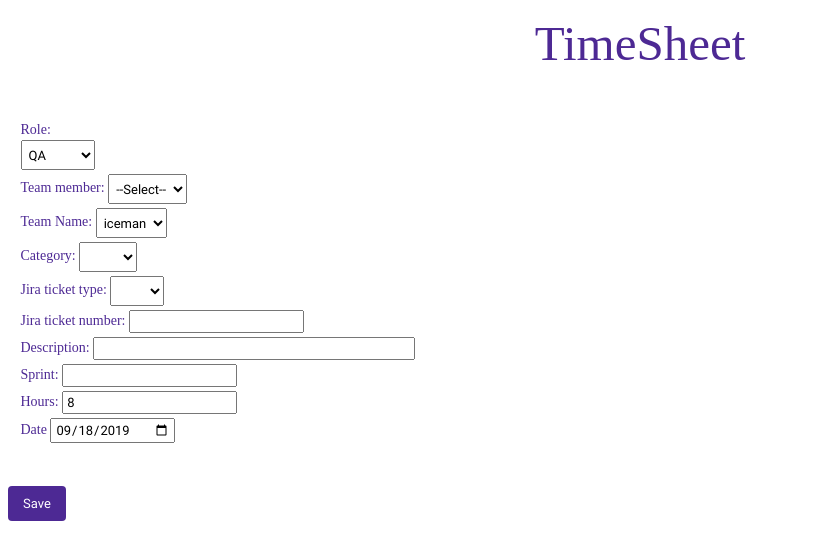
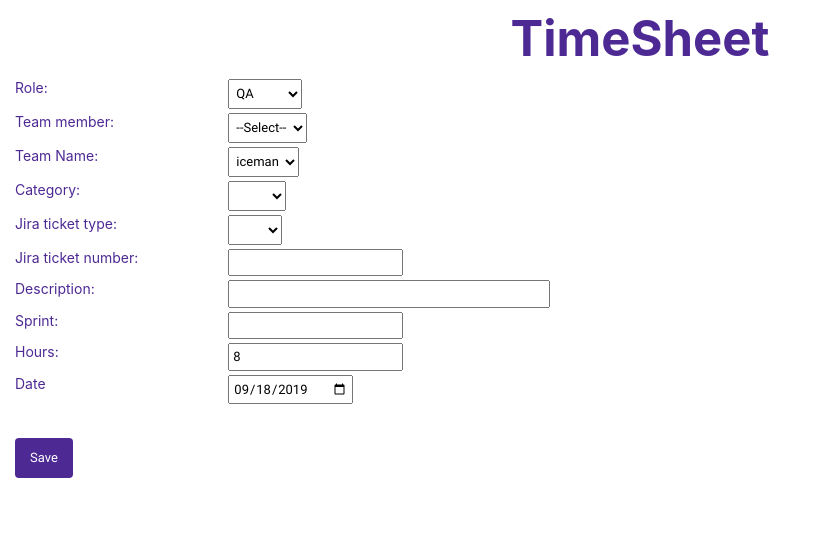
Before and after one commit to vibhash1083/timesheets, a Django app: page /home in a window 1280 px wide. Shown: the top 560 px of the page, without its empty margins (0-824 px from the left). Run offline with Django 3.2, Linux system fonts and the light colour scheme; some libraries are stand-ins or nearby versions.

Commit message:
Done 90%

```diff
--- a/core/views.py
+++ b/core/views.py
@@ -7,6 +7,7 @@ class ExcelPageView(TemplateView):
 
 
 import xlwt
+import xlrd
 from django.http import HttpResponse
 from core.models import Task, Role, Member, Category
 
@@ -17,29 +18,57 @@ def export_xls(request):
 
     wb = xlwt.Workbook(encoding='utf-8')
     sheets = Role.objects.all()
+    mylist =[]
+    for sheet in sheets:
+        mylist.append(sheet.role_name)
+    mysheets=list(dict.fromkeys(mylist))
+    # print(mysheets)
+    # style = xlwt.XFStyle()
+    # pattern = xlwt.Pattern()
+    # pattern.pattern = xlwt.Pattern.SOLID_PATTERN
+    # pattern.pattern_fore_colour = xlwt.Style.colour_map['dark_purple']
+    # style.pattern = pattern
+
+    # fmt = xlwt.Style.easyxf("""
+    #     font: name Arial;
+    #     borders: left thick, right thick, top thick, bottom thick;
+    #     pattern: pattern solid, fore_colour red;
+    #     """, num_format_str='YYYY-MM-DD')
+
+    for sheet in mysheets:
+
+        ws = wb.add_sheet(sheet)
+        row_num = 0
+        # fmt = xlwt.Style.easyxf("""
+        #     font: name Calibri;
+        #     borders: left thick, right thick, top thick, bottom thick;
+        #     pattern: pattern solid, fore_colour black;
+        #     height :
+        #     """, num_format_str='YYYY-MM-DD')
+        font_style1 = xlwt.Style.easyxf('font: name Calibri, bold on, height 180,color black; pattern: pattern solid, fore_colour yellow; border: top_color black, bottom_color black, right_color black, left_color black ;')
+
+        # font_style = xlwt.XFStyle()
+        # font_style.font.bold = True
+
+        columns = ['Jira Ticket Type', 'Description', 'Sprints/Releases', 'Team Member', 'Category', 'Hours', 'Week', ]
+
+        for col_num in range(len(columns)):
+            ws.write(row_num, col_num, columns[col_num], font_style1)
+
+        # font_style = xlwt.XFStyle()
+            font_style2 = xlwt.Style.easyxf('font: name Calibri, height 180; border: top_color black, bottom_color black, right_color black, left_color black;')
 
     for sheet in sheets:
-        ws = wb.add_sheet(sheet.role_name)
-        row_num = 0
+        # row_num = 0
 
-        font_style = xlwt.XFStyle()
-        font_style.font.bold = True
-
-        columns = ['Jira Ticket', 'Description', 'Sprints/Releases', 'Team Member', 'Category', 'Hours', 'Week', ]
-
-        for col_num in range(len(columns)):
-            ws.write(row_num, col_num, columns[col_num], font_style)
-
-        font_style = xlwt.XFStyle()
-
-    for sheet in sheets:
-        row_num = 0
         ws = wb.get_sheet(sheet.role_name)
-        rows = Task.objects.filter(role=sheet).values_list('jira_ticket', 'description', 'sprint', 'team_member','category','hours','week')
+        row_num=len(ws._Worksheet__rows)
+        print(row_num)
+        rows = Task.objects.filter(role=sheet).values_list('jira_ticket_type', 'description', 'sprint', 'team_name','category','hours','date')
         for row in rows:
-            row_num += 1
+            # row_num += 1
             for col_num in range(len(row)):
-                ws.write(row_num, col_num, row[col_num], font_style)
+                ws.write(row_num, col_num, row[col_num], font_style2)
 
     wb.save(response)
 
--- a/templates/basic.html
+++ b/templates/basic.html
@@ -1,20 +1,28 @@
 {% load static %}
 <html lang="en-us">
 <head>
+    <!-- Latest compiled and minified CSS -->
+    <link rel="stylesheet" href="https://maxcdn.bootstrapcdn.com/bootstrap/4.3.1/css/bootstrap.min.css">
+
+    <!-- jQuery library -->
+    <script src="https://ajax.googleapis.com/ajax/libs/jquery/3.4.1/jquery.min.js"></script>
+
     <link rel="stylesheet" type="text/css" href="{% static 'css/base.css' %}">
     <link rel="stylesheet" type="text/css" href="{% static 'css/form.css' %}">
 </head>
 <body class=" app-core model-field change-form" >
  <p class="font-weight-bold h1" style="text-align:center; color:#4D2994; font-size: 350%;">TimeSheet</p>
-    <div id="content-main" style="color:#4D2994">
-    <form  action="{% url 'save' %}"method="post">
+    <div id="content-main" style="color:#4D2994" class="container-fluid">
+    <form  class="form-horizontal" action="{% url 'save' %}"method="post">
         {% csrf_token %}
         {{task_form.as_p}}
         <fieldset class="module aligned ">
-            <div class="form-row field-role">
-                <div>
-                    <label class="required" for="id_role">Role:</label>
-                    <div class="related-widget-wrapper">
+            <!--<div class="form-row field-role">-->
+                <div class="row">
+                    <div class="col-2">
+                    <label  for="id_role">Role:</label>
+                        </div>
+                    <div class="col-10">
                         <select name="role_name" required="" id="id_role" onchange="javascript: dynamicdropdown(this.options[this.selectedIndex].value);">
                             <option value="QA" selected >QA</option>
                             <option value="Dev" >Dev</option>
@@ -22,21 +30,29 @@
                         </select>
                     </div>
                 </div>
+            <!--</div>-->
+            <!--<div class="form-row field-team_member">-->
+                <div class="row">
+                    <div class="col-2">
+                    <label >Team member:</label>
                         </div>
-            <div class="form-row field-team_member">
-                <div>
-                    <label class="required">Team member:</label>
+                    <div class="col-10">
                     <script type="text/javascript" language="JavaScript">
                         document.write('<select name="mem_name" id="status"><option value="">--Select--</option></select>')
                         </script>
                         <noscript>
+                            <div class="col-sm-10">
                                 <select id="mem_name" name="mem_name"></select>
+                                </div>
                         </noscript>
                         </div>
                 </div>
-             <div class="form-row field-team_name">
-                <div>
+            <!--</div>-->
+             <div class="row">
+                <div class="col-2">
                     <label class="required">Team Name:</label>
+                    </div>
+                 <div class="col-10">
                     <script type="text/javascript" language="JavaScript">
                         document.write('<select name="team_name" id="status"><option value="iceman">iceman</option></select>')
                         </script>
@@ -46,9 +62,11 @@
                     </div>
                 </div>
 
-            <div class="form-row field-category">
-            <div>
+            <div class="row">
+             <div class="col-2">
                 <label class="required" for="id_category">Category:</label>
+            </div>
+                <div class="col-10">
                 <select type="text" name="category" class="vTextField"  required="" id="id_category" onchange="javascript: pto(this.options[this.selectedIndex].value);">
                     <option value=" "> </option>
                     <option value="story">Story</option>
@@ -59,10 +77,11 @@
             </div>
 
 
-
-            <div class="form-row field-jira_ticket">
-                <div>
+            <div class="row">
+                <div class="col-2">
                     <label class="required" for="id_jira_ticket_type">Jira ticket type:</label>
+                 </div>
+                <div class="col-10">
                     <select name="jira_ticket_type" id="id_jira_ticket_type">
                         <option value=""> </option>
                         <option value="eng">ENG</option>
@@ -70,37 +89,42 @@
                     </select>
 
                 </div>
-                <div>
-                    <label class="required" for="id_jira_ticket_number">Jira ticket number:</label>
-                    <input type="number" name="jira_ticket_number" class="vIntegerField" maxlength="20" id="id_jira_ticket_number">
+                </div>
+                <div class="row">
+                    <div class="col-2">
+                    <label class="required" for="id_jira_ticket_number">Jira ticket number:</label></div>
+                    <div class="col-10">
+                    <input type="number" name="jira_ticket_number" class="vIntegerField" maxlength="20" id="id_jira_ticket_number"></div>
                 </div>
 
-            </div>
-
-            <div class="form-row field-description">
-                <div>
-                    <label class="required" for="id_description">Description:</label>
+            <div class="row">
+                <div class="col-2">
+                    <label class="required" for="id_description">Description:</label></div>
+                <div class="col-10">
                     <input type="text" name="description" size="40" class="vTextField" maxlength="100" required="" id="id_description">
                 </div>
             </div>
-            <div class="form-row field-sprint">
-                <div>
-                    <label class="required" for="id_sprint">Sprint:</label>
+            <div class="row">
+                <div class="col-2">
+                    <label class="required" for="id_sprint">Sprint:</label></div>
+                <div class="col-10">
                     <input type="text" name="sprint" class="vTextField" maxlength="20" required="" id="id_sprint">
                 </div>
             </div>
 
-        <div class="form-row field-hours">
-            <div>
-                <label class="required" for="id_hours">Hours:</label>
+        <div class="row">
+            <div class="col-2">
+                <label class="required" for="id_hours">Hours:</label></div>
+            <div class="col-10">
                 <input type="number" name="hours" class="vIntegerField" required="" id="id_hours" value="8">
             </div>
 
         </div>
 
-        <div class="form-row field-week">
-            <div>
-                <label class="required">Date</label>
+        <div class="row">
+            <div class="col-2">
+                <label class="required">Date</label></div>
+            <div class="col-10">
                  <input type="date" name="date" id="date">
             </div>
         </div>
@@ -108,6 +132,7 @@
 
         <input type="submit" value="Save" class="default" name="_save">
     </form>
+
  </div>
 </body>
   <script>
```
Also changed, not shown: templates/details.html (+9 -1 lines), core/migrations/0001_initial.py, 1 other file. Lines whose indentation alone changed are shown as unchanged.
